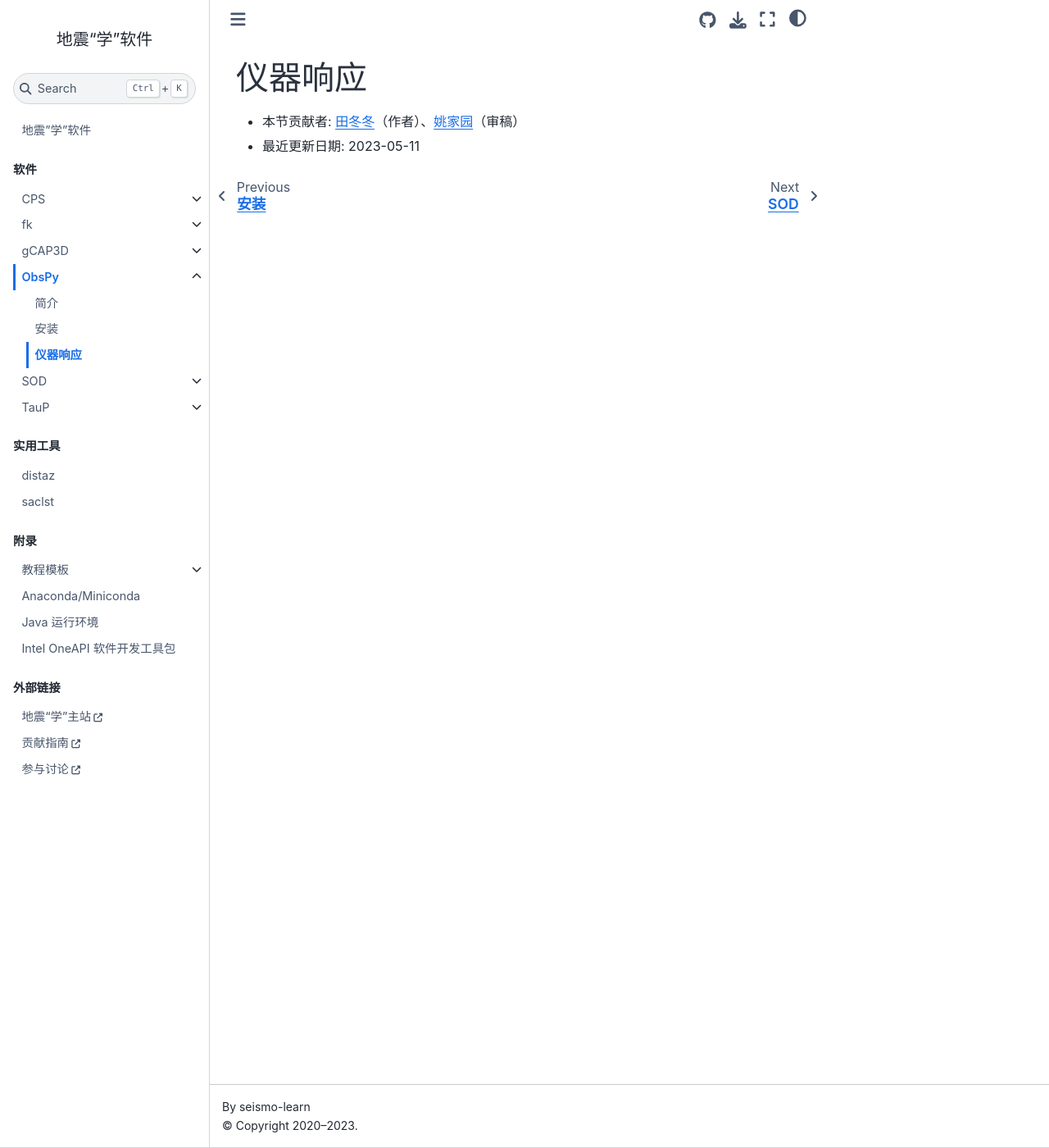
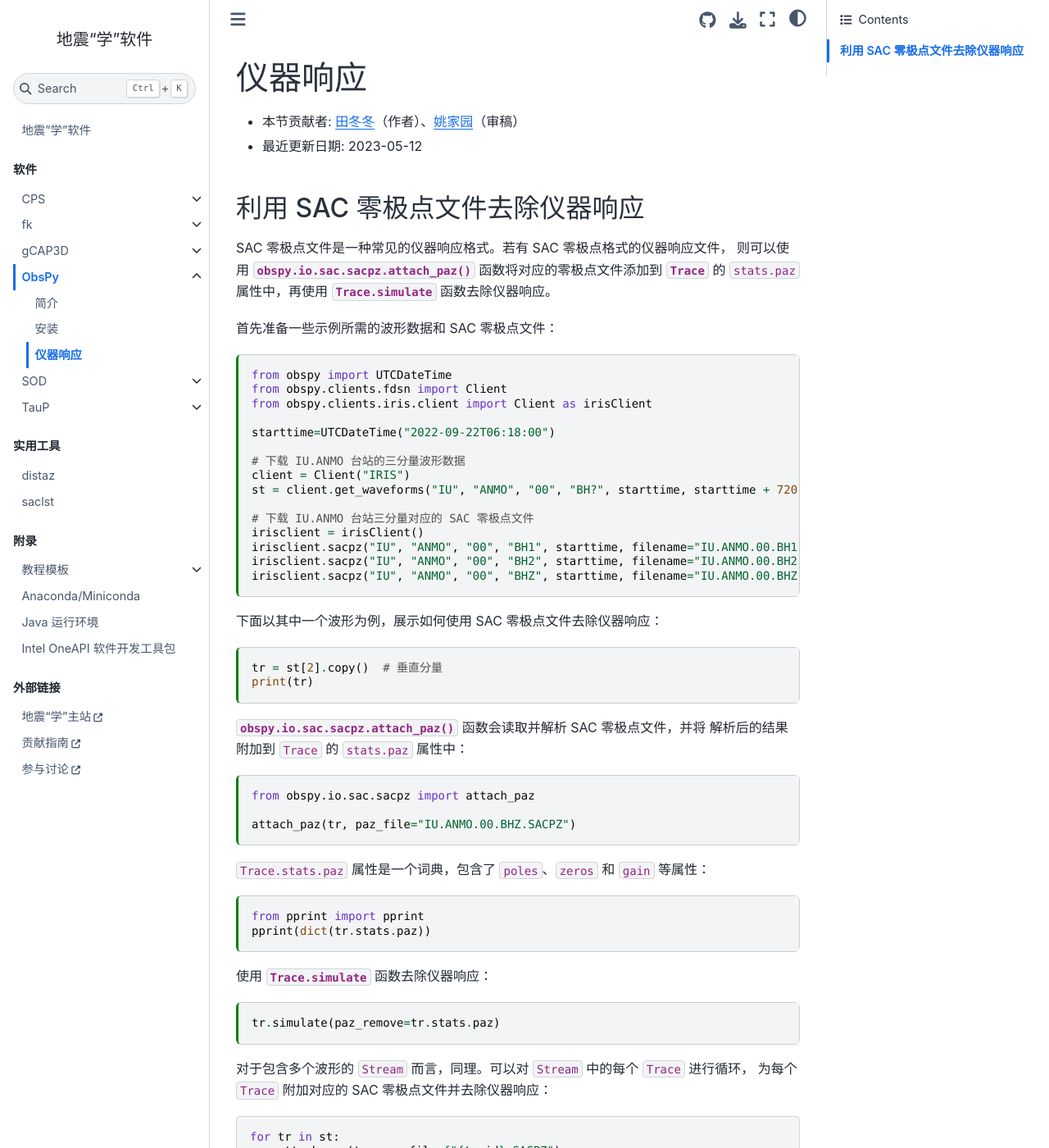
Before and after one commit to seismo-learn/software, a Jupyter Book: the page built from source/obspy/instrument-response.md, in a window 1280 px wide and 1400 px high. Shown: the whole window at 82% size. Built offline with Jupyter Book 1.0.4 settings and Sphinx 7.4.7 and the Sphinx Book theme 1.1.4, drawn with Linux system fonts in a browser that asks for light colours; some of the changed text lies outside the part shown.

Commit message:
ObsPy: Add a tutorial to remove instrument response from SAC PZ files (#281)

````diff
--- a/source/obspy/instrument-response.md
+++ b/source/obspy/instrument-response.md
@@ -14,4 +14,69 @@ kernelspec:
 # 仪器响应
 
 - 本节贡献者: {{田冬冬}}（作者）、{{姚家园}}（审稿）
-- 最近更新日期: 2023-05-11
+- 最近更新日期: 2023-05-12
+
+## 利用 SAC 零极点文件去除仪器响应
+
+SAC 零极点文件是一种常见的仪器响应格式。若有 SAC 零极点格式的仪器响应文件，
+则可以使用 {func}`obspy.io.sac.sacpz.attach_paz` 函数将对应的零极点文件添加到
+{class}`~obspy.core.trace.Trace` 的 `stats.paz` 属性中，再使用
+{meth}`Trace.simulate <obspy.core.trace.Trace.simulate>` 函数去除仪器响应。
+
+首先准备一些示例所需的波形数据和 SAC 零极点文件：
+```{code-cell} ipython3
+from obspy import UTCDateTime
+from obspy.clients.fdsn import Client
+from obspy.clients.iris.client import Client as irisClient
+
+starttime=UTCDateTime("2022-09-22T06:18:00")
+
+# 下载 IU.ANMO 台站的三分量波形数据
+client = Client("IRIS")
+st = client.get_waveforms("IU", "ANMO", "00", "BH?", starttime, starttime + 720)
+
+# 下载 IU.ANMO 台站三分量对应的 SAC 零极点文件
+irisclient = irisClient()
+irisclient.sacpz("IU", "ANMO", "00", "BH1", starttime, filename="IU.ANMO.00.BH1.SACPZ")
+irisclient.sacpz("IU", "ANMO", "00", "BH2", starttime, filename="IU.ANMO.00.BH2.SACPZ")
+irisclient.sacpz("IU", "ANMO", "00", "BHZ", starttime, filename="IU.ANMO.00.BHZ.SACPZ")
+```
+
+下面以其中一个波形为例，展示如何使用 SAC 零极点文件去除仪器响应：
+```{code-cell} ipython3
+tr = st[2].copy()  # 垂直分量
+print(tr)
+```
+
+{func}`obspy.io.sac.sacpz.attach_paz` 函数会读取并解析 SAC 零极点文件，并将
+解析后的结果附加到 `Trace` 的 `stats.paz` 属性中：
+```{code-cell} ipython3
+from obspy.io.sac.sacpz import attach_paz
+
+attach_paz(tr, paz_file="IU.ANMO.00.BHZ.SACPZ")
+```
+`Trace.stats.paz` 属性是一个词典，包含了 `poles`、`zeros` 和 `gain` 等属性：
+```{code-cell} ipython3
+from pprint import pprint
+pprint(dict(tr.stats.paz))
+```
+使用 {meth}`Trace.simulate <obspy.core.trace.Trace.simulate>` 函数去除仪器响应：
+```{code-cell} ipython3
+tr.simulate(paz_remove=tr.stats.paz)
+```
+
+对于包含多个波形的 `Stream` 而言，同理。可以对 `Stream` 中的每个 `Trace` 进行循环，
+为每个 `Trace` 附加对应的 SAC 零极点文件并去除仪器响应：
+```
+for tr in st:
+    attach_paz(tr, paz_file=f"{tr.id}.SACPZ")
+    tr.simulate(paz_remove=tr.stats.paz)
+```
+也可以在为每个 `Trace` 附加 SAC 零极点文件后，调用
+{meth}`Stream.simulate <obspy.core.stream.Stream.simulate>` 函数批量去除
+仪器响应：
+```
+for tr in st:
+    attach_paz(tr, paz_file=f"{tr.id}.SACPZ")
+st.simulate(paz_remove="self")
+```
````
